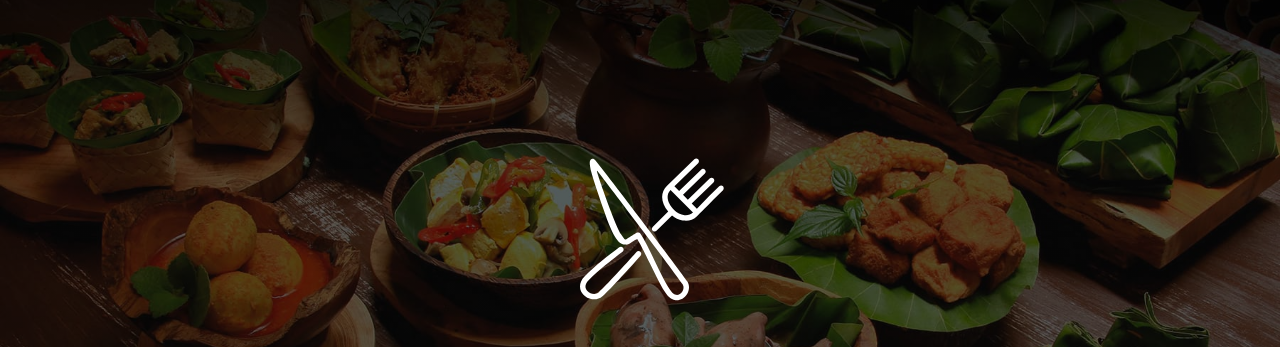
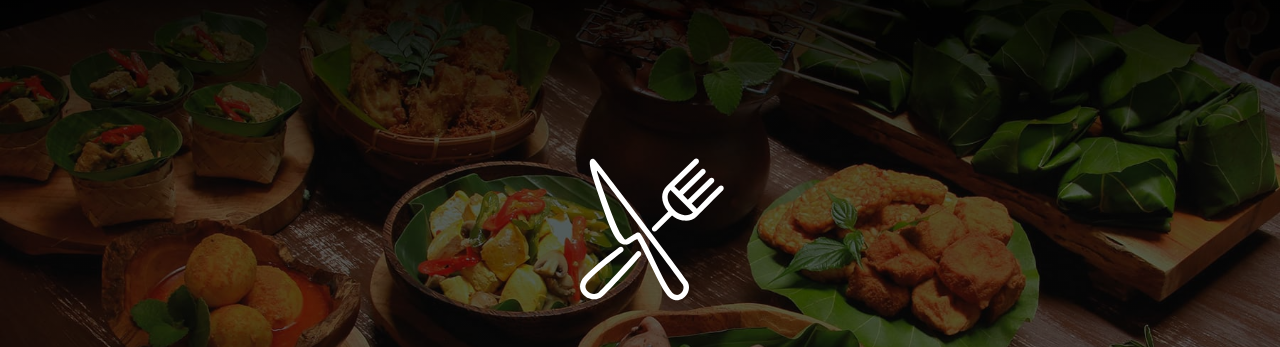
Before and after one commit to verryrwibawa/verryrwibawa.github.io, a plain HTML site: page index.html in a window 1280 px wide. Shown: the part 83-430 px from the top of the page. Drawn offline with nearby package versions, Linux system fonts and the light colour scheme.

Commit message:
add parallax

```diff
--- a/Sumatra/styles.css
+++ b/Sumatra/styles.css
@@ -299,18 +299,9 @@ ion-icon {
   background-image: linear-gradient(135deg, rgba(0, 0, 0, 0.64), rgba(0, 0, 0, 0.64)), url("img/Sumatera.jpg");
   background-repeat: no-repeat;
   background-size: cover;
-  background-position: center center;
+  background-position: center 0;
   height: 100vh;
-}
-
-#green-line {
-  content: "";
-  display: block;
-  width: 20%;
-  height: 0.5rem;
-  background-color: var(--green);
-  border-radius: 2rem;
-  margin: 4rem auto;
+  transition: initial;
 }
 
 /* Section Kuliner */
--- a/script.js
+++ b/script.js
@@ -60,4 +60,12 @@ window.addEventListener("load", function () {
       $("body").removeClass("scrolled-100");
     }
   });
+
+  // Parallax
+  $(window).scroll(function () {
+    const parallax = $("#showcase");
+    let scrollPosition = window.scrollY;
+
+    parallax.css("background-position", "center " + scrollPosition * 0.5 + "px");
+  });
 });
--- a/styles.css
+++ b/styles.css
@@ -301,9 +301,9 @@ ion-icon {
   background-image: linear-gradient(135deg, rgba(0, 0, 0, 0.6), rgba(0, 0, 0, 0.6)), url("img/background.jpg");
   background-repeat: no-repeat;
   background-size: cover;
-  background-position: center center;
+  background-position: center 0;
   height: 100vh;
-  transition: all 0.5s;
+  transition: initial;
 }
 
 #showcase object {
```
Also changed, not shown: Sumatra/index.html (+0 -1 lines), Sumatra/kuliner-sumatra/script.js (+8 -0 lines), Sumatra/script.js (+8 -0 lines).
